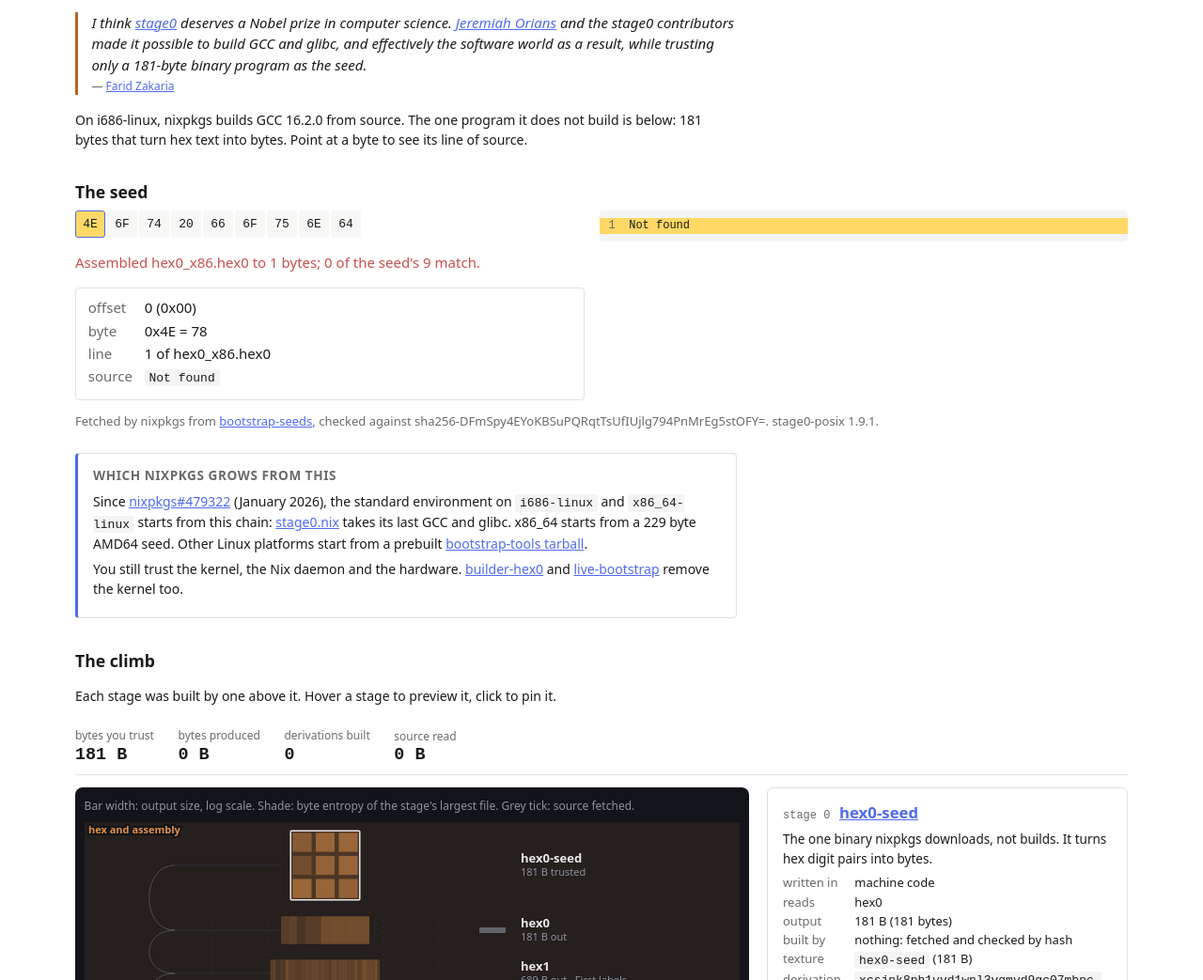
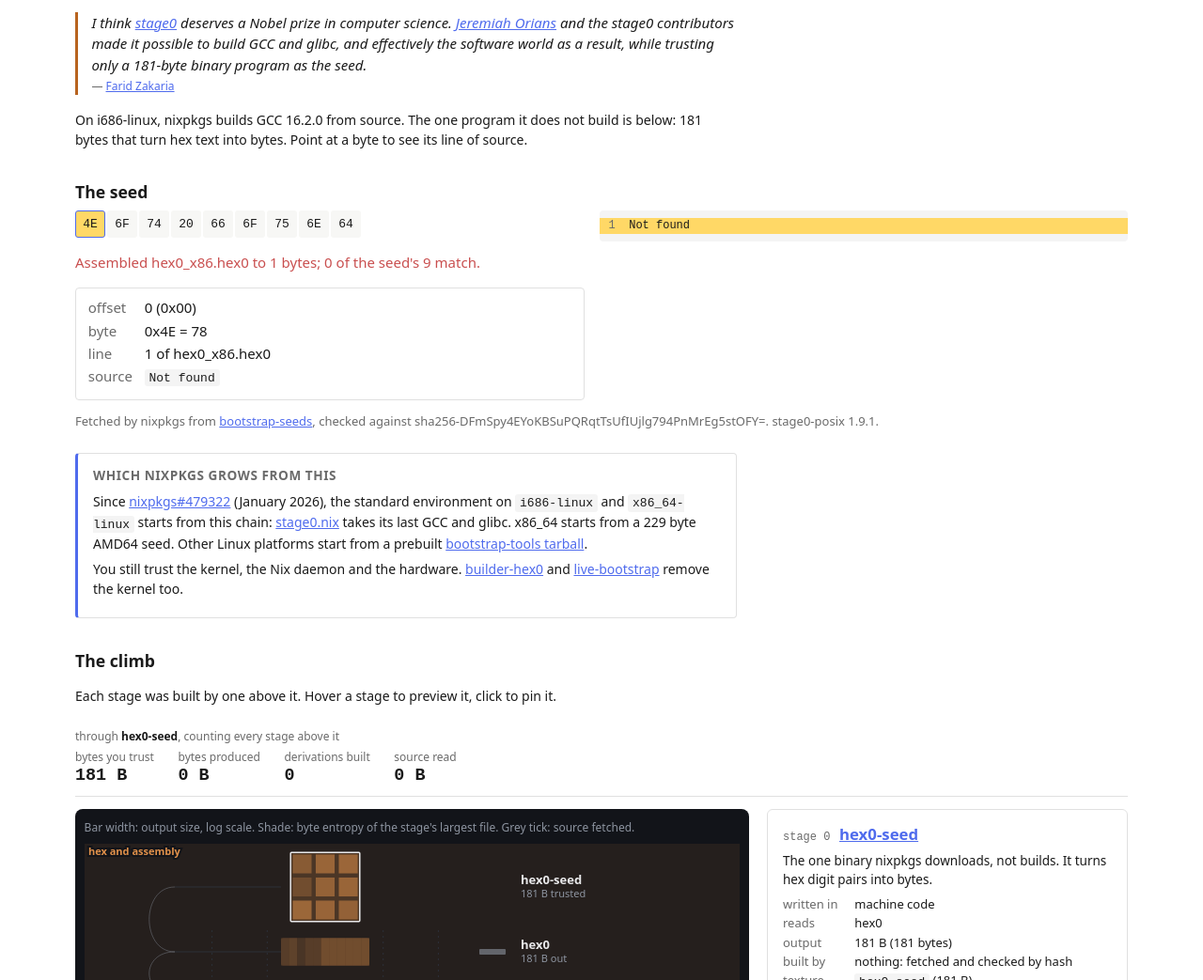
Before and after one commit to fzakaria/from-181-bytes, a website with bundled scripts: page site/index.html in a window 1280 px wide. Shown: the part 57-1100 px from the top of the page at 94% size. Built offline with nearby package versions, Linux system fonts and the light colour scheme; no server answers.

Commit message:
Make the gauges count through the card's stage
The gauges counted through the stage at the reading line while the card
showed the hovered or pinned stage, so a page opened on #stage-hex2-1
showed hex2-1 beside hex0's totals. They now follow the same stage as
the card, under a caption naming it, and carry their raw values for
the browser tests, which check them against chain.json.

The 6.5 MiB of source at hex0 is the whole stage0-posix tree, fetched
once. The hex0 card says so, and every card lists the source fetched
at its stage.

Co-Authored-By: Claude Opus 5.5 <noreply@anthropic.com>

```diff
--- a/site/index.html
+++ b/site/index.html
@@ -128,6 +128,7 @@
         to pin it.
       </p>
       <div class="gauges" id="gauges">
+        <p class="gauge-through" id="gauge-through"></p>
         <div class="gauge">
           <span class="gauge-label">bytes you trust</span>
           <span class="gauge-value" id="gauge-trust">–</span>
--- a/site/js/climb-view.js
+++ b/site/js/climb-view.js
@@ -1,10 +1,10 @@
 // The climb: the chain drawn as a tower (tower-view.js), a card for one
-// stage, and gauges pinned above that count what has been built by the
-// stage at the reading line.
+// stage, and gauges pinned above that count everything built up to and
+// including that same stage.
 //
-// The card shows, in order of precedence: the stage under the pointer
-// while the pointer is on the tower, the pinned stage, and the stage at
-// the reading line. A click pins a stage and names it in the URL
+// The card and the gauges show, in order of precedence: the stage under
+// the pointer while the pointer is on the tower, the pinned stage, and
+// the stage at the reading line. A click pins a stage and names it in the URL
 // fragment; clicking it again or pressing Escape unpins it.
 
 import { el } from "./dom.js";
@@ -63,7 +63,7 @@ function handoffNote(handoff) {
 // The card for one stage. `onLink` is called with a stage id when one of
 // the card's links to another stage is followed; `handoff` is shown on
 // the last stage.
-function card(view, views, handoff, onLink) {
+function card(view, views, handoff, sourceFetched, onLink) {
   const link = (id, title) =>
     el(
       "a",
@@ -80,6 +80,7 @@ function card(view, views, handoff, onLink) {
     ["written in", view.writtenIn],
     view.reads ? ["reads", view.reads] : null,
     ["output", `${humanBytes(view.bytes)} (${count(view.bytes)} bytes)`],
+    sourceFetched > 0 ? ["source fetched", humanBytes(sourceFetched)] : null,
     [
       "built by",
       view.builtByTitle
@@ -161,9 +162,11 @@ export function renderClimb(views, { trustBytes, seedBytes, handoff }) {
   const built = document.getElementById("gauge-built");
   const builtCount = document.getElementById("gauge-count");
   const source = document.getElementById("gauge-source");
+  const through = document.getElementById("gauge-through");
   document.getElementById("gauge-trust").textContent = `${trustBytes} B`;
 
   const indexOf = new Map(views.map((view, index) => [view.id, index]));
+  const deltas = sourceDeltas(views);
   let tower = null;
   let inView = 0;
   let hovered = null;
@@ -181,8 +184,14 @@ export function renderClimb(views, { trustBytes, seedBytes, handoff }) {
     window.scrollTo({ top, behavior: reducedMotion() ? "auto" : "smooth" });
   }
 
+  // Set a gauge's text, and its raw value for anyone reading the page.
+  const gauge = (node, value, text) => {
+    node.textContent = text;
+    node.dataset.value = String(value);
+  };
+
   // Show the card for the hovered, pinned or read stage, outline it and
-  // its builder, and count what has been built by the stage being read.
+  // its builder, and count everything built up to and including it.
   function show() {
     const index = hovered ?? pinned ?? inView;
     tower.setFocus(index);
@@ -191,15 +200,22 @@ export function renderClimb(views, { trustBytes, seedBytes, handoff }) {
       shownCard = index;
       cardNode.dataset.stage = views[index].id;
       cardNode.replaceChildren(
-        ...card(views[index], views, handoff, follow).filter(Boolean),
+        ...card(views[index], views, handoff, deltas[index], follow).filter(
+          Boolean,
+        ),
       );
     }
 
-    const totals = views[inView].cumulative;
-    built.textContent = humanBytes(totals.built);
+    const totals = views[index].cumulative;
+    through.replaceChildren(
+      "through ",
+      el("strong", {}, views[index].title),
+      ", counting every stage above it",
+    );
+    gauge(built, totals.built, humanBytes(totals.built));
     built.title = `${count(totals.built)} bytes`;
-    builtCount.textContent = count(totals.builtCount);
-    source.textContent = humanBytes(totals.source);
+    gauge(builtCount, totals.builtCount, count(totals.builtCount));
+    gauge(source, totals.source, humanBytes(totals.source));
     source.title = `${count(totals.source)} bytes in ${count(totals.sourceCount)} fetched paths`;
   }
 
@@ -232,7 +248,7 @@ export function renderClimb(views, { trustBytes, seedBytes, handoff }) {
     tower = drawTower(svg, views, {
       trustBytes,
       seedBytes,
-      sourceDelta: sourceDeltas(views),
+      sourceDelta: deltas,
       onHover,
       onToggle,
     });
--- a/site/js/stages.js
+++ b/site/js/stages.js
@@ -66,7 +66,7 @@ export const stages = [
     title: "hex0",
     writtenIn: "hex0",
     reads: "hex0",
-    note: "The seed's source, assembled by the seed. Its hash is pinned to the seed's.",
+    note: "The seed's source, assembled by the seed. Its hash is pinned to the seed's. The source fetched here is the whole stage0-posix tree, every architecture's, fetched once for the stages below.",
     link: STAGE0,
   },
   {
--- a/site/style.css
+++ b/site/style.css
@@ -312,6 +312,18 @@ code {
 .gauge {
   display: flex;
   flex-direction: column;
+}
+
+/* Which stage the gauges count through, over them on its own line. */
+.gauge-through {
+  flex-basis: 100%;
+  grid-column: 1 / -1;
+  margin: 0;
+  font-size: 12px;
+  color: var(--muted);
+}
+.gauge-through strong {
+  color: var(--fg);
 }
 .gauge-label {
   font-size: 12px;
```
Also changed, not shown: docs/design.md (+4 -0 lines), tests/browser/climb.test.mjs (+58 -1 lines).
